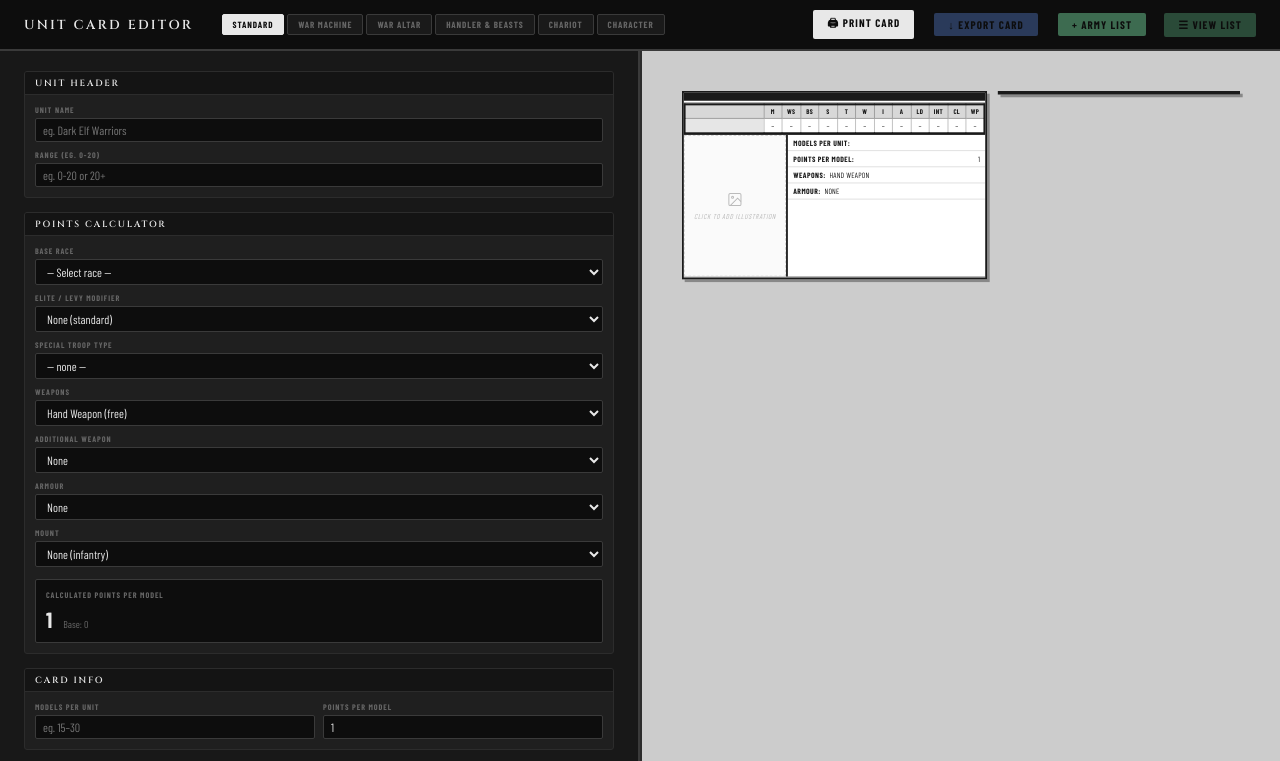
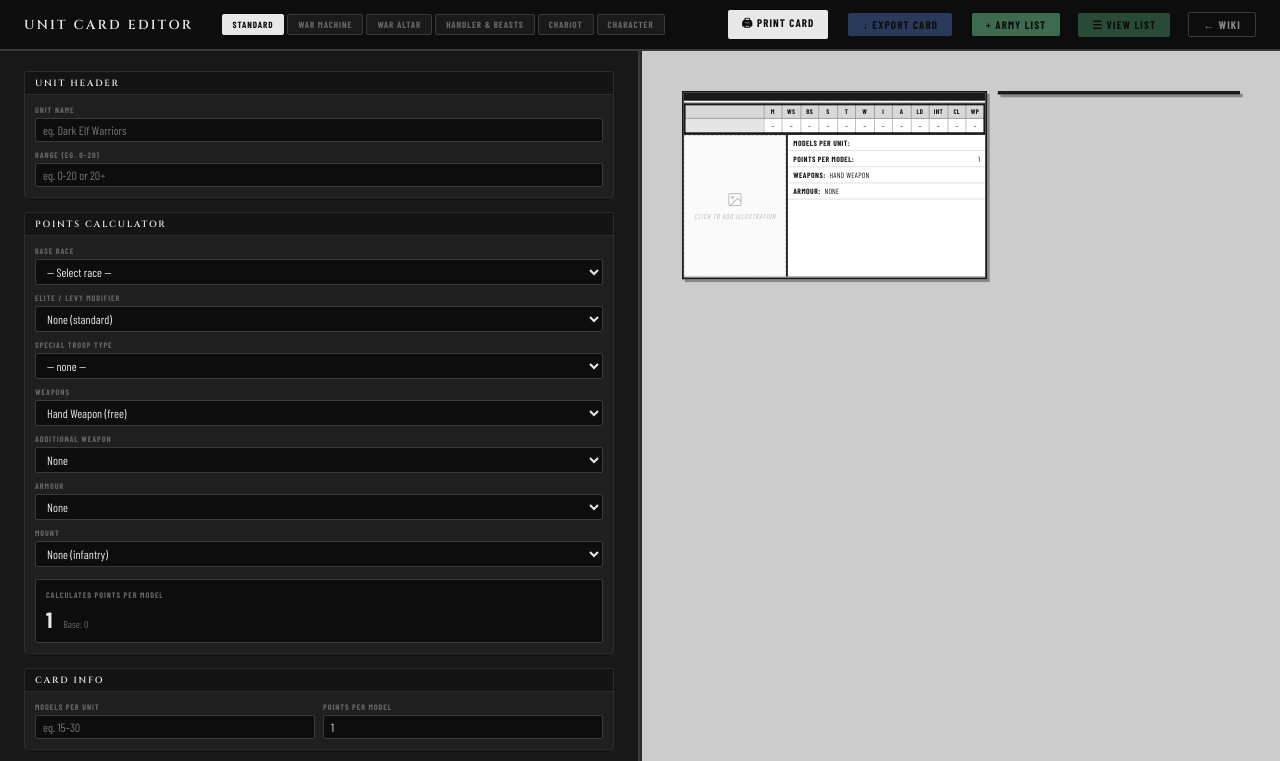
Before and after one commit to brandonsneed/Fantasy3RulesWiki, a plain HTML site: page unit-card.html in a window 1280 px wide. Shown: the top 761 px of the page. Drawn offline with nearby package versions, Linux system fonts and the light colour scheme; a web font is replaced by a local one.

Commit message:
Add ← Wiki link to unit card editor topbar
Co-Authored-By: Claude Sonnet 4.6 <noreply@anthropic.com>

```diff
--- a/unit-card.html
+++ b/unit-card.html
@@ -308,6 +308,7 @@ body { background: #111111; min-height: 100vh; display: flex; flex-direction: co
   <button class="topbar-btn" onclick="exportCardToFile()" style="background:#2a3a5a;margin-left:4px">&#8595; Export Card</button>
   <button class="topbar-btn" onclick="addToArmyList()" style="background:#3d6b50;margin-left:4px" id="add-army-btn">+ Army List</button>
   <a href="army-list.html" class="topbar-btn" style="background:#2a4a38;text-decoration:none;margin-left:2px">&#9776; View List</a>
+  <a href="index.html" class="topbar-btn" style="background:none;border:1px solid #3a3a3a;color:#888;text-decoration:none;margin-left:2px">&#8592; Wiki</a>
 </div>
 <div id="army-toast" style="display:none;position:fixed;bottom:20px;right:20px;background:#3d6b50;color:#fff;font-family:'Barlow Condensed',sans-serif;font-size:12px;font-weight:700;letter-spacing:0.1em;text-transform:uppercase;padding:9px 18px;border-radius:2px;z-index:9999;box-shadow:2px 2px 8px #0006;transition:opacity 0.3s"></div>
 <div class="editor-main">
```
